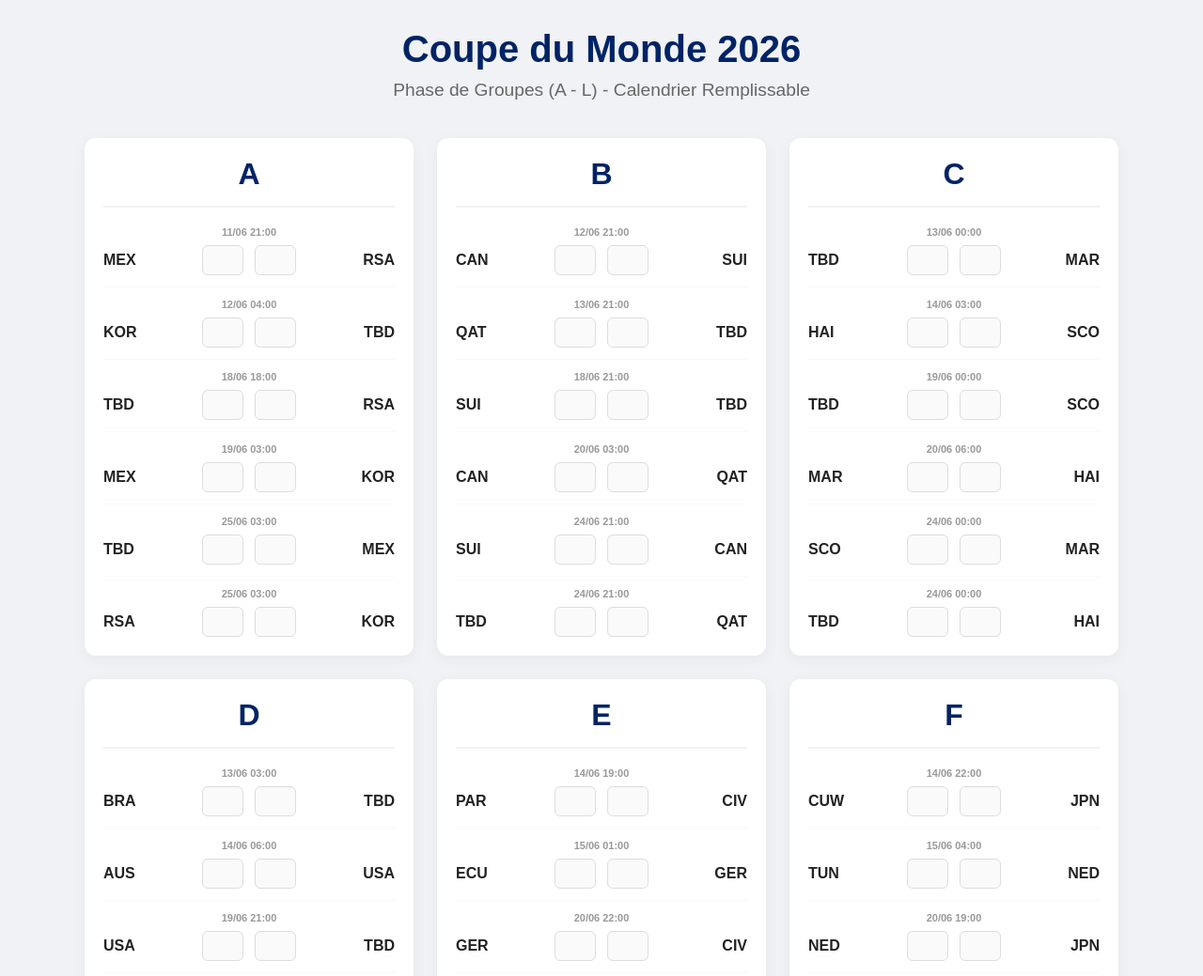
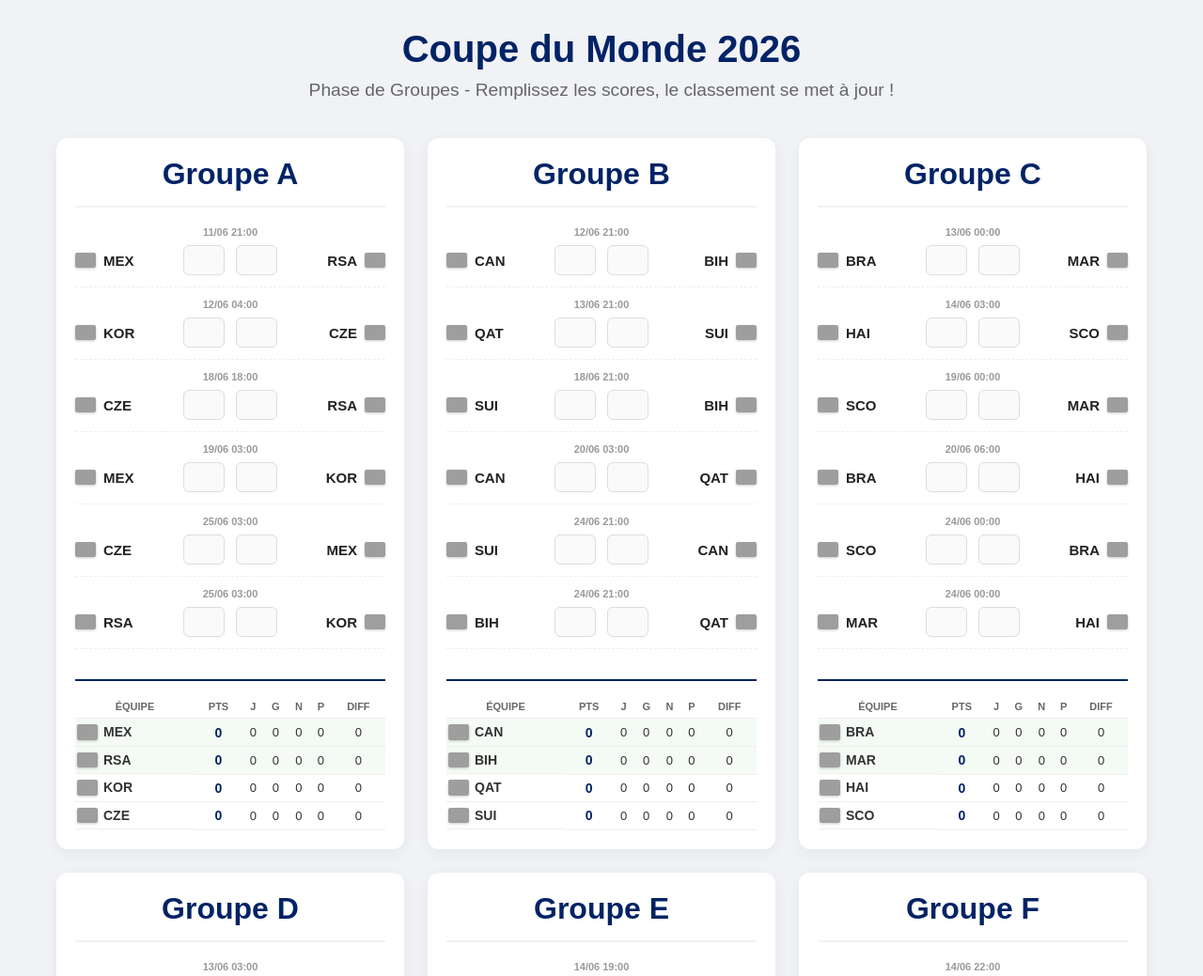
Before and after one commit to Mohamed1987588/calendrier-cdm-2026, a plain HTML site: page index.html in a window 1280 px wide. Shown: the top 1039 px of the page at 94% size. Drawn offline with Linux system fonts and the light colour scheme; grey boxes are pictures that could not be loaded.

Commit message:
Update index.html

```diff
--- a/index.html
+++ b/index.html
@@ -3,7 +3,7 @@
 <head>
     <meta charset="UTF-8">
     <meta name="viewport" content="width=device-width, initial-scale=1.0">
-    <title>Coupe du Monde 2026 - Groupes</title>
+    <title>Coupe du Monde 2026 - Groupes & Classements</title>
     <style>
         body {
             font-family: 'Arial', sans-serif;
@@ -33,7 +33,7 @@
             display: flex;
             flex-wrap: wrap;
             gap: 25px;
-            max-width: 1400px;
+            max-width: 1450px;
             justify-content: center;
         }
         .group-card {
@@ -41,7 +41,9 @@
             border-radius: 12px;
             box-shadow: 0 4px 15px rgba(0,0,0,0.05);
             padding: 20px;
-            width: 310px;
+            width: 330px;
+            display: flex;
+            flex-direction: column;
         }
         .group-letter {
             font-size: 32px;
@@ -55,12 +57,10 @@
         .match-row {
             margin-bottom: 12px;
             padding-bottom: 12px;
-            border-bottom: 1px solid #f9f9f9;
+            border-bottom: 1px dashed #eee;
         }
-        .match-row:last-child {
+        .match-row:last-of-type {
             border-bottom: none;
-            margin-bottom: 0;
-            padding-bottom: 0;
         }
         .date-time {
             font-size: 11px;
@@ -76,16 +76,22 @@
             justify-content: space-between;
         }
         .team {
-            font-size: 16px;
+            font-size: 15px;
             font-weight: bold;
-            width: 75px;
+            width: 90px;
             display: flex;
             align-items: center;
+            gap: 8px;
             color: #222;
         }
         .team.right {
             justify-content: flex-end;
-            text-align: right;
+        }
+        .flag {
+            width: 22px;
+            height: auto;
+            border-radius: 2px;
+            box-shadow: 0 1px 3px rgba(0,0,0,0.2);
         }
         .score-input {
             width: 38px;
@@ -100,7 +106,6 @@
             transition: all 0.2s;
             -moz-appearance: textfield;
         }
-        /* Cacher les flèches dans les cases de score (navigateurs Webkit) */
         .score-input::-webkit-outer-spin-button,
         .score-input::-webkit-inner-spin-button {
             -webkit-appearance: none;
@@ -116,141 +121,191 @@
             display: flex;
             align-items: center;
         }
+
+        /* Styles du tableau de classement */
+        .standings-container {
+            margin-top: 20px;
+            padding-top: 15px;
+            border-top: 2px solid #002366;
+        }
+        .standings-table {
+            width: 100%;
+            border-collapse: collapse;
+            font-size: 13px;
+        }
+        .standings-table th, .standings-table td {
+            padding: 6px 2px;
+            text-align: center;
+            border-bottom: 1px solid #eee;
+        }
+        .standings-table th {
+            color: #666;
+            font-size: 11px;
+            text-transform: uppercase;
+        }
+        .standings-table .team-cell {
+            text-align: left;
+            display: flex;
+            align-items: center;
+            gap: 6px;
+            font-weight: bold;
+            font-size: 14px;
+        }
+        .pts-col {
+            font-weight: bold;
+            color: #002366;
+            font-size: 14px;
+        }
+        .qualif-zone {
+            background-color: rgba(40, 167, 69, 0.05); /* Légèrement vert pour les 2 premiers */
+        }
     </style>
 </head>
 <body>
 
     <div class="header">
         <h1>Coupe du Monde 2026</h1>
-        <p>Phase de Groupes (A - L) - Calendrier Remplissable</p>
+        <p>Phase de Groupes - Remplissez les scores, le classement se met à jour !</p>
     </div>
 
-    <!-- Le conteneur où tous les groupes vont apparaître -->
     <div class="container" id="groups-container"></div>
 
     <script>
-        // Base de données complète de tous les matchs
+        const flagCodes = {
+            MEX: 'mx', RSA: 'za', KOR: 'kr', CZE: 'cz',
+            CAN: 'ca', QAT: 'qa', SUI: 'ch', BIH: 'ba',
+            BRA: 'br', MAR: 'ma', HAI: 'ht', SCO: 'gb-sct',
+            USA: 'us', PAR: 'py', AUS: 'au', TUR: 'tr',
+            GER: 'de', CIV: 'ci', ECU: 'ec', CUW: 'cw',
+            NED: 'nl', JPN: 'jp', TUN: 'tn', SWE: 'se',
+            BEL: 'be', EGY: 'eg', IRN: 'ir', NZL: 'nz',
+            ESP: 'es', CPV: 'cv', KSA: 'sa', URU: 'uy',
+            FRA: 'fr', SEN: 'sn', NOR: 'no', IRQ: 'iq',
+            ARG: 'ar', ALG: 'dz', AUT: 'at', JOR: 'jo',
+            POR: 'pt', UZB: 'uz', COL: 'co', DRC: 'cd',
+            ENG: 'gb-eng', GHA: 'gh', PAN: 'pa', CRO: 'hr'
+        };
+
         const allMatches = [
-            // GROUPE A
-            { group: 'A', date: '11/06 21:00', t1: 'MEX', t2: 'RSA' },
-            { group: 'A', date: '12/06 04:00', t1: 'KOR', t2: 'TBD' },
-            { group: 'A', date: '18/06 18:00', t1: 'TBD', t2: 'RSA' },
-            { group: 'A', date: '19/06 03:00', t1: 'MEX', t2: 'KOR' },
-            { group: 'A', date: '25/06 03:00', t1: 'TBD', t2: 'MEX' },
-            { group: 'A', date: '25/06 03:00', t1: 'RSA', t2: 'KOR' },
-            // GROUPE B
-            { group: 'B', date: '12/06 21:00', t1: 'CAN', t2: 'SUI' },
-            { group: 'B', date: '13/06 21:00', t1: 'QAT', t2: 'TBD' },
-            { group: 'B', date: '18/06 21:00', t1: 'SUI', t2: 'TBD' },
-            { group: 'B', date: '20/06 03:00', t1: 'CAN', t2: 'QAT' },
-            { group: 'B', date: '24/06 21:00', t1: 'SUI', t2: 'CAN' },
-            { group: 'B', date: '24/06 21:00', t1: 'TBD', t2: 'QAT' },
-            // GROUPE C
-            { group: 'C', date: '13/06 00:00', t1: 'TBD', t2: 'MAR' },
-            { group: 'C', date: '14/06 03:00', t1: 'HAI', t2: 'SCO' },
-            { group: 'C', date: '19/06 00:00', t1: 'TBD', t2: 'SCO' },
-            { group: 'C', date: '20/06 06:00', t1: 'MAR', t2: 'HAI' },
-            { group: 'C', date: '24/06 00:00', t1: 'SCO', t2: 'MAR' },
-            { group: 'C', date: '24/06 00:00', t1: 'TBD', t2: 'HAI' },
-            // GROUPE D
-            { group: 'D', date: '13/06 03:00', t1: 'BRA', t2: 'TBD' },
-            { group: 'D', date: '14/06 06:00', t1: 'AUS', t2: 'USA' },
-            { group: 'D', date: '19/06 21:00', t1: 'USA', t2: 'TBD' },
-            { group: 'D', date: '21/06 02:00', t1: 'BRA', t2: 'AUS' },
-            { group: 'D', date: '26/06 04:00', t1: 'TBD', t2: 'AUS' },
-            { group: 'D', date: '26/06 04:00', t1: 'USA', t2: 'BRA' },
-            // GROUPE E
-            { group: 'E', date: '14/06 19:00', t1: 'PAR', t2: 'CIV' },
-            { group: 'E', date: '15/06 01:00', t1: 'ECU', t2: 'GER' },
-            { group: 'E', date: '20/06 22:00', t1: 'GER', t2: 'CIV' },
-            { group: 'E', date: '21/06 06:00', t1: 'PAR', t2: 'ECU' },
-            { group: 'E', date: '25/06 22:00', t1: 'ECU', t2: 'CIV' },
-            { group: 'E', date: '25/06 22:00', t1: 'GER', t2: 'PAR' },
-            // GROUPE F
-            { group: 'F', date: '14/06 22:00', t1: 'CUW', t2: 'JPN' },
-            { group: 'F', date: '15/06 04:00', t1: 'TUN', t2: 'NED' },
-            { group: 'F', date: '20/06 19:00', t1: 'NED', t2: 'JPN' },
-            { group: 'F', date: '21/06 06:00', t1: 'CUW', t2: 'TUN' },
-            { group: 'F', date: '26/06 01:00', t1: 'JPN', t2: 'TUN' },
-            { group: 'F', date: '26/06 01:00', t1: 'NED', t2: 'CUW' },
-            // GROUPE G
-            { group: 'G', date: '15/06 21:00', t1: 'BEL', t2: 'EGY' },
-            { group: 'G', date: '16/06 03:00', t1: 'IRN', t2: 'NZL' },
-            { group: 'G', date: '21/06 21:00', t1: 'BEL', t2: 'IRN' },
-            { group: 'G', date: '22/06 03:00', t1: 'NZL', t2: 'EGY' },
-            { group: 'G', date: '27/06 05:00', t1: 'EGY', t2: 'IRN' },
-            { group: 'G', date: '27/06 05:00', t1: 'NZL', t2: 'BEL' },
-            // GROUPE H
-            { group: 'H', date: '15/06 18:00', t1: 'ESP', t2: 'CPV' },
-            { group: 'H', date: '16/06 00:00', t1: 'KSA', t2: 'URU' },
-            { group: 'H', date: '21/06 18:00', t1: 'ESP', t2: 'KSA' },
-            { group: 'H', date: '22/06 00:00', t1: 'URU', t2: 'CPV' },
-            { group: 'H', date: '27/06 02:00', t1: 'CPV', t2: 'KSA' },
-            { group: 'H', date: '27/06 02:00', t1: 'URU', t2: 'ESP' },
-            // GROUPE I
-            { group: 'I', date: '16/06 21:00', t1: 'FRA', t2: 'SEN' },
-            { group: 'I', date: '17/06 00:00', t1: 'FIFA TBD', t2: 'NOR' },
-            { group: 'I', date: '22/06 23:00', t1: 'FRA', t2: 'FIFA TBD' },
-            { group: 'I', date: '23/06 02:00', t1: 'NOR', t2: 'SEN' },
-            { group: 'I', date: '26/06 21:00', t1: 'NOR', t2: 'FRA' },
-            { group: 'I', date: '26/06 21:00', t1: 'SEN', t2: 'FIFA TBD' },
-            // GROUPE J
-            { group: 'J', date: '17/06 03:00', t1: 'ARG', t2: 'ALG' },
-            { group: 'J', date: '17/06 06:00', t1: 'AUT', t2: 'JOR' },
-            { group: 'J', date: '22/06 19:00', t1: 'ARG', t2: 'AUT' },
-            { group: 'J', date: '23/06 05:00', t1: 'JOR', t2: 'ALG' },
-            { group: 'J', date: '28/06 04:00', t1: 'ALG', t2: 'AUT' },
-            { group: 'J', date: '28/06 04:00', t1: 'JOR', t2: 'ARG' },
-            // GROUPE K
-            { group: 'K', date: '17/06 19:00', t1: 'POR', t2: 'TBD' },
-            { group: 'K', date: '18/06 04:00', t1: 'UZB', t2: 'COL' },
-            { group: 'K', date: '23/06 19:00', t1: 'POR', t2: 'UZB' },
-            { group: 'K', date: '24/06 04:00', t1: 'COL', t2: 'TBD' },
-            { group: 'K', date: '28/06 01:30', t1: 'COL', t2: 'POR' },
-            { group: 'K', date: '28/06 01:30', t1: 'TBD', t2: 'UZB' },
-            // GROUPE L
-            { group: 'L', date: '17/06 22:00', t1: 'ENG', t2: 'CRO' },
-            { group: 'L', date: '18/06 01:00', t1: 'GHA', t2: 'PAN' },
-            { group: 'L', date: '23/06 22:00', t1: 'ENG', t2: 'GHA' },
-            { group: 'L', date: '24/06 01:00', t1: 'PAN', t2: 'CRO' },
-            { group: 'L', date: '27/06 23:00', t1: 'PAN', t2: 'ENG' },
-            { group: 'L', date: '27/06 23:00', t1: 'CRO', t2: 'GHA' }
+            { group: 'A', date: '11/06 21:00', t1: 'MEX', t2: 'RSA' }, { group: 'A', date: '12/06 04:00', t1: 'KOR', t2: 'CZE' }, { group: 'A', date: '18/06 18:00', t1: 'CZE', t2: 'RSA' }, { group: 'A', date: '19/06 03:00', t1: 'MEX', t2: 'KOR' }, { group: 'A', date: '25/06 03:00', t1: 'CZE', t2: 'MEX' }, { group: 'A', date: '25/06 03:00', t1: 'RSA', t2: 'KOR' },
+            { group: 'B', date: '12/06 21:00', t1: 'CAN', t2: 'BIH' }, { group: 'B', date: '13/06 21:00', t1: 'QAT', t2: 'SUI' }, { group: 'B', date: '18/06 21:00', t1: 'SUI', t2: 'BIH' }, { group: 'B', date: '20/06 03:00', t1: 'CAN', t2: 'QAT' }, { group: 'B', date: '24/06 21:00', t1: 'SUI', t2: 'CAN' }, { group: 'B', date: '24/06 21:00', t1: 'BIH', t2: 'QAT' },
+            { group: 'C', date: '13/06 00:00', t1: 'BRA', t2: 'MAR' }, { group: 'C', date: '14/06 03:00', t1: 'HAI', t2: 'SCO' }, { group: 'C', date: '19/06 00:00', t1: 'SCO', t2: 'MAR' }, { group: 'C', date: '20/06 06:00', t1: 'BRA', t2: 'HAI' }, { group: 'C', date: '24/06 00:00', t1: 'SCO', t2: 'BRA' }, { group: 'C', date: '24/06 00:00', t1: 'MAR', t2: 'HAI' },
+            { group: 'D', date: '13/06 03:00', t1: 'USA', t2: 'PAR' }, { group: 'D', date: '14/06 06:00', t1: 'AUS', t2: 'TUR' }, { group: 'D', date: '19/06 21:00', t1: 'USA', t2: 'AUS' }, { group: 'D', date: '20/06 06:00', t1: 'TUR', t2: 'PAR' }, { group: 'D', date: '26/06 04:00', t1: 'TUR', t2: 'USA' }, { group: 'D', date: '26/06 04:00', t1: 'PAR', t2: 'AUS' },
+            { group: 'E', date: '14/06 19:00', t1: 'GER', t2: 'CUW' }, { group: 'E', date: '15/06 01:00', t1: 'CIV', t2: 'ECU' }, { group: 'E', date: '20/06 22:00', t1: 'GER', t2: 'CIV' }, { group: 'E', date: '21/06 02:00', t1: 'ECU', t2: 'CUW' }, { group: 'E', date: '25/06 22:00', t1: 'ECU', t2: 'GER' }, { group: 'E', date: '25/06 22:00', t1: 'CUW', t2: 'CIV' },
+            { group: 'F', date: '14/06 22:00', t1: 'NED', t2: 'JPN' }, { group: 'F', date: '15/06 04:00', t1: 'SWE', t2: 'TUN' }, { group: 'F', date: '20/06 19:00', t1: 'NED', t2: 'SWE' }, { group: 'F', date: '21/06 06:00', t1: 'TUN', t2: 'JPN' }, { group: 'F', date: '26/06 01:00', t1: 'JPN', t2: 'SWE' }, { group: 'F', date: '26/06 01:00', t1: 'TUN', t2: 'NED' },
+            { group: 'G', date: '15/06 21:00', t1: 'BEL', t2: 'EGY' }, { group: 'G', date: '16/06 03:00', t1: 'IRN', t2: 'NZL' }, { group: 'G', date: '21/06 21:00', t1: 'BEL', t2: 'IRN' }, { group: 'G', date: '22/06 03:00', t1: 'NZL', t2: 'EGY' }, { group: 'G', date: '27/06 05:00', t1: 'EGY', t2: 'IRN' }, { group: 'G', date: '27/06 05:00', t1: 'NZL', t2: 'BEL' },
+            { group: 'H', date: '15/06 18:00', t1: 'ESP', t2: 'CPV' }, { group: 'H', date: '16/06 00:00', t1: 'KSA', t2: 'URU' }, { group: 'H', date: '21/06 18:00', t1: 'ESP', t2: 'KSA' }, { group: 'H', date: '22/06 00:00', t1: 'URU', t2: 'CPV' }, { group: 'H', date: '27/06 02:00', t1: 'CPV', t2: 'KSA' }, { group: 'H', date: '27/06 02:00', t1: 'URU', t2: 'ESP' },
+            { group: 'I', date: '16/06 21:00', t1: 'FRA', t2: 'SEN' }, { group: 'I', date: '17/06 00:00', t1: 'IRQ', t2: 'NOR' }, { group: 'I', date: '22/06 23:00', t1: 'FRA', t2: 'IRQ' }, { group: 'I', date: '23/06 02:00', t1: 'NOR', t2: 'SEN' }, { group: 'I', date: '26/06 21:00', t1: 'NOR', t2: 'FRA' }, { group: 'I', date: '26/06 21:00', t1: 'SEN', t2: 'IRQ' },
+            { group: 'J', date: '17/06 03:00', t1: 'ARG', t2: 'ALG' }, { group: 'J', date: '17/06 06:00', t1: 'AUT', t2: 'JOR' }, { group: 'J', date: '22/06 19:00', t1: 'ARG', t2: 'AUT' }, { group: 'J', date: '23/06 05:00', t1: 'JOR', t2: 'ALG' }, { group: 'J', date: '28/06 04:00', t1: 'ALG', t2: 'AUT' }, { group: 'J', date: '28/06 04:00', t1: 'JOR', t2: 'ARG' },
+            { group: 'K', date: '17/06 19:00', t1: 'POR', t2: 'DRC' }, { group: 'K', date: '18/06 04:00', t1: 'UZB', t2: 'COL' }, { group: 'K', date: '23/06 19:00', t1: 'POR', t2: 'UZB' }, { group: 'K', date: '24/06 04:00', t1: 'COL', t2: 'DRC' }, { group: 'K', date: '28/06 01:30', t1: 'COL', t2: 'POR' }, { group: 'K', date: '28/06 01:30', t1: 'DRC', t2: 'UZB' },
+            { group: 'L', date: '17/06 22:00', t1: 'ENG', t2: 'CRO' }, { group: 'L', date: '18/06 01:00', t1: 'GHA', t2: 'PAN' }, { group: 'L', date: '23/06 22:00', t1: 'ENG', t2: 'GHA' }, { group: 'L', date: '24/06 01:00', t1: 'PAN', t2: 'CRO' }, { group: 'L', date: '27/06 23:00', t1: 'PAN', t2: 'ENG' }, { group: 'L', date: '27/06 23:00', t1: 'CRO', t2: 'GHA' }
         ];
 
         const container = document.getElementById('groups-container');
         const groups = ['A', 'B', 'C', 'D', 'E', 'F', 'G', 'H', 'I', 'J', 'K', 'L'];
 
-        // Boucle pour créer chaque groupe
+        // Attribuer un ID unique à chaque match pour les retrouver facilement
+        allMatches.forEach((m, index) => m.id = index);
+
+        // Création de l'interface visuelle
         groups.forEach(groupLetter => {
             const card = document.createElement('div');
             card.className = 'group-card';
 
-            const title = document.createElement('div');
-            title.className = 'group-letter';
-            title.textContent = groupLetter;
-            card.appendChild(title);
+            card.innerHTML = `<div class="group-letter">Groupe ${groupLetter}</div>`;
 
             const groupMatches = allMatches.filter(m => m.group === groupLetter);
 
             groupMatches.forEach(match => {
-                const matchHTML = `
+                const flag1 = flagCodes[match.t1];
+                const flag2 = flagCodes[match.t2];
+                card.innerHTML += `
                     <div class="match-row">
                         <span class="date-time">${match.date}</span>
                         <div class="teams-scores">
-                            <span class="team">${match.t1}</span>
+                            <span class="team"><img src="https://flagcdn.com/w20/${flag1}.png" class="flag" alt="${match.t1}"> ${match.t1}</span>
                             <div class="scores-container">
-                                <input type="number" min="0" class="score-input">
-                                <input type="number" min="0" class="score-input">
+                                <input type="number" min="0" id="score-${match.id}-1" class="score-input" oninput="calculateStandings()">
+                                <input type="number" min="0" id="score-${match.id}-2" class="score-input" oninput="calculateStandings()">
                             </div>
-                            <span class="team right">${match.t2}</span>
+                            <span class="team right">${match.t2} <img src="https://flagcdn.com/w20/${flag2}.png" class="flag" alt="${match.t2}"></span>
                         </div>
                     </div>
                 `;
-                card.innerHTML += matchHTML;
             });
 
+            // Conteneur pour le tableau de classement
+            card.innerHTML += `<div id="standings-${groupLetter}" class="standings-container"></div>`;
             container.appendChild(card);
         });
+
+        // Fonction qui calcule tous les classements
+        function calculateStandings() {
+            groups.forEach(groupLetter => {
+                let teams = {};
+                let groupMatches = allMatches.filter(m => m.group === groupLetter);
+
+                // Initialiser les stats des équipes à zéro
+                groupMatches.forEach(m => {
+                    if (!teams[m.t1]) teams[m.t1] = { name: m.t1, flag: flagCodes[m.t1], pts: 0, p: 0, w: 0, d: 0, l: 0, gf: 0, ga: 0, gd: 0 };
+                    if (!teams[m.t2]) teams[m.t2] = { name: m.t2, flag: flagCodes[m.t2], pts: 0, p: 0, w: 0, d: 0, l: 0, gf: 0, ga: 0, gd: 0 };
+
+                    // Récupérer les scores tapés
+                    let s1 = parseInt(document.getElementById(`score-${m.id}-1`).value);
+                    let s2 = parseInt(document.getElementById(`score-${m.id}-2`).value);
+
+                    // Si les deux scores sont remplis, on calcule
+                    if (!isNaN(s1) && !isNaN(s2)) {
+                        teams[m.t1].p++; teams[m.t2].p++;
+                        teams[m.t1].gf += s1; teams[m.t1].ga += s2;
+                        teams[m.t2].gf += s2; teams[m.t2].ga += s1;
+                        teams[m.t1].gd = teams[m.t1].gf - teams[m.t1].ga;
+                        teams[m.t2].gd = teams[m.t2].gf - teams[m.t2].ga;
+
+                        if (s1 > s2) { teams[m.t1].w++; teams[m.t1].pts += 3; teams[m.t2].l++; }
+                        else if (s1 < s2) { teams[m.t2].w++; teams[m.t2].pts += 3; teams[m.t1].l++; }
+                        else { teams[m.t1].d++; teams[m.t2].d++; teams[m.t1].pts += 1; teams[m.t2].pts += 1; }
+                    }
+                });
+
+                // Transformer l'objet en liste et la trier (Points > Différence > Buts Marqués)
+                let teamsArray = Object.values(teams);
+                teamsArray.sort((a, b) => {
+                    if (b.pts !== a.pts) return b.pts - a.pts;
+                    if (b.gd !== a.gd) return b.gd - a.gd;
+                    return b.gf - a.gf;
+                });
+
+                // Dessiner le tableau HTML
+                let tableHTML = `
+                    <table class="standings-table">
+                        <tr>
+                            <th>Équipe</th>
+                            <th>Pts</th><th>J</th><th>G</th><th>N</th><th>P</th><th>Diff</th>
+                        </tr>
+                `;
+
+                teamsArray.forEach((t, index) => {
+                    let rowClass = index < 2 ? "qualif-zone" : ""; // Surligne les 2 premiers
+                    tableHTML += `
+                        <tr class="${rowClass}">
+                            <td class="team-cell"><img src="https://flagcdn.com/w20/${t.flag}.png" class="flag"> ${t.name}</td>
+                            <td class="pts-col">${t.pts}</td>
+                            <td>${t.p}</td><td>${t.w}</td><td>${t.d}</td><td>${t.l}</td>
+                            <td>${t.gd > 0 ? '+' + t.gd : t.gd}</td>
+                        </tr>
+                    `;
+                });
+                tableHTML += `</table>`;
+
+                // Injecter le tableau dans la carte du groupe
+                document.getElementById(`standings-${groupLetter}`).innerHTML = tableHTML;
+            });
+        }
+
+        // Lancer le calcul une première fois au chargement pour afficher les tableaux à zéro
+        calculateStandings();
+
     </script>
 </body>
 </html>
```
